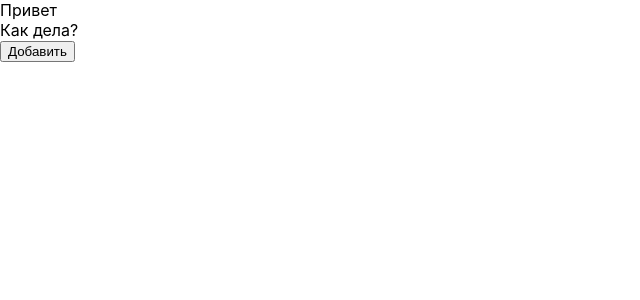
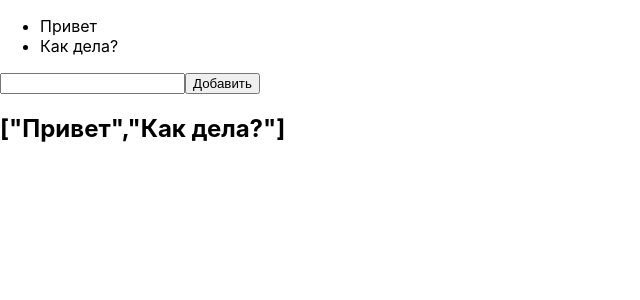
Before and after one commit to aj-develop/geekbrains_react_base, a React (Create React App) app: page / in a window 1280 px wide. Shown: the top 300 px of the page, without its empty margins (0-640 px from the left). Built offline with nearby package versions, Linux system fonts and the light colour scheme.

Commit message:
passed props from child to parent

```diff
--- a/src/App.js
+++ b/src/App.js
@@ -1,21 +1,10 @@
 import React, {useState} from 'react';
+import MessageField from "./components/MessageField";
 
 function App() {
-    const [messages, setMessages] = useState(['Привет', 'Как дела?'])
-
-    const handleClick = () => {
-        setMessages(messages => [...messages, 'Нормально'])
-    }
-
-    const Output = ({message}) => <div>{message}</div>
 
     return (
-        <div>
-            {messages.map((message) => (
-                <Output message={message}/>
-            ))}
-            <button type="button" onClick={handleClick}>Добавить</button>
-        </div>
+        <MessageField/>
     )
 }
 
--- /dev/null
+++ b/src/components/Message.js
@@ -0,0 +1,46 @@
+import React, {useState} from 'react';
+
+const Message = ({messageFieldHandler}) => {
+
+        const [message, setMessage] = useState('ALEX');
+
+        const submitHandler = e => {
+            e.preventDefault()
+        }
+
+        const changeHandler = ({target}) => {
+            setMessage(target.value)
+        }
+
+        const keyPressHandler = ({key}) => {
+            if (key === "Enter") {
+                clickHandler()
+            }
+        }
+
+        const clickHandler = () => {
+            messageFieldHandler(message);
+            let inputField = document.querySelector('input');
+            inputField.value = "";
+        }
+
+        return (
+            <form onSubmit={submitHandler}>
+                <input
+                    type='text'
+                    required="required"
+                    onChange={changeHandler}
+                    onKeyPress={keyPressHandler}
+                />
+                <button
+                    type="button"
+                    onClick={clickHandler}
+                >
+                    Добавить
+                </button>
+            </form>
+        );
+    }
+;
+
+export default Message
--- /dev/null
+++ b/src/components/MessageField.js
@@ -0,0 +1,41 @@
+import React, {useState} from 'react';
+import Message from "./Message";
+
+const MessageField = () => {
+    /*
+    const [messageField, setMessageField] = useState([
+            {id: 0, value: {author: 'Alex', text: 'Привет'}},
+            {id: 1, value: {author: 'Alex', text: 'Как дела?'}}
+        ]
+    );
+    */
+
+    const [messageField, setMessageField] = useState(['Привет', 'Как дела?']);
+
+    /*
+    const addMessageField = (message) => {
+        setMessageField([...messageField, {
+            id: messageField.length,
+            value: message
+        }])
+    }
+     */
+    const addMessageField = (message) => {
+        setMessageField([...messageField, message])
+    }
+
+    return (
+        <div>
+            <ul>
+                {messageField.map(item => (
+                    <li>{item}</li>
+                ))}
+            </ul>
+
+            <Message messageFieldHandler={addMessageField}/>
+
+            <h2>{JSON.stringify(messageField)}</h2>
+        </div>
+    )
+}
+export default MessageField
```
